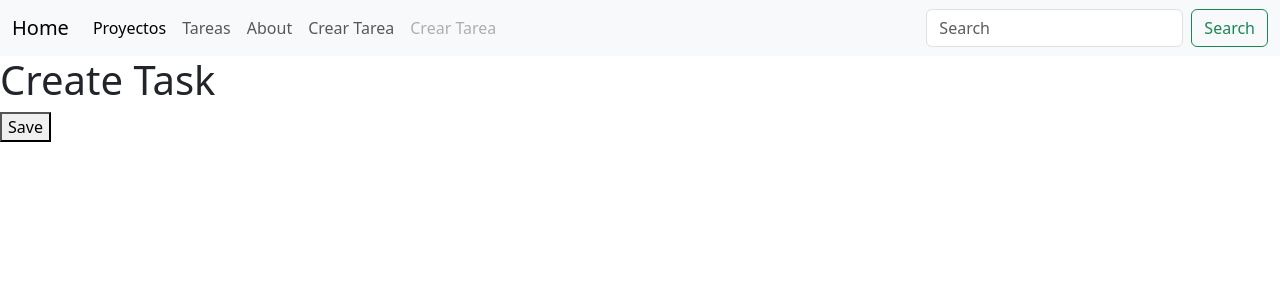
After one commit to kmlodlp/Django, a Python web app: template MiSitio/miapp/templates/tasks/Create_Task.html in a window 1280 px wide. The commit adds this page. Shown: the top 300 px of the page. Run offline with Jinja, Linux system fonts and the light colour scheme; the template is opened without the code that fills it, so the values that code supplies are empty.

Commit message:
Django Entorno actualizado

```diff
--- /dev/null
+++ b/MiSitio/miapp/forms.py
@@ -0,0 +1,5 @@
+from django import forms
+
+class CreateNewTask(forms.Form):
+    title = forms.CharField(label='Titulo de la Tarea', max_length=200)
+    description = forms.CharField(widget=forms.Textarea)
--- a/MiSitio/miapp/templates/index.html
+++ b/MiSitio/miapp/templates/index.html
@@ -1,10 +1,9 @@
 {% extends 'layouts/base.html' %}
 
 {% block content %}
-    <h1>Hola desde el Index</h1>
+<h1 style="text-align: center">Hola Esta es la ruta Home🏡🏠</h1>
 <h1>{{title}}</h1>
 <ul>
-
   {%for username in SuperUsusarios %}
   <li>{{username}}</li>
   {% endfor%}
--- a/MiSitio/miapp/templates/layouts/base.html
+++ b/MiSitio/miapp/templates/layouts/base.html
@@ -3,16 +3,53 @@
 <head>
     <meta charset="UTF-8">
     <meta name="viewport" content="width=device-width, initial-scale=1.0">
-    <title>Document</title>
+    <link href="https://cdn.jsdelivr.net/npm/bootstrap@5.3.3/dist/css/bootstrap.min.css" rel="stylesheet" integrity="sha384-QWTKZyjpPEjISv5WaRU9OFeRpok6YctnYmDr5pNlyT2bRjXh0JMhjY6hW+ALEwIH" crossorigin="anonymous">
+    <title>Tareas</title>
 </head>
 <body>
-    <nav>
+    <nav class="navbar navbar-expand-lg bg-body-tertiary">
+        <div class="container-fluid">
+          <a class="navbar-brand" href="/home/index">Home</a>
+          <button class="navbar-toggler" type="button" data-bs-toggle="collapse" data-bs-target="#navbarSupportedContent" aria-controls="navbarSupportedContent" aria-expanded="false" aria-label="Toggle navigation">
+            <span class="navbar-toggler-icon"></span>
+          </button>
+          <div class="collapse navbar-collapse" id="navbarSupportedContent">
+            <ul class="navbar-nav me-auto mb-2 mb-lg-0">
+              <li class="nav-item">
+                <a class="nav-link active" aria-current="page" href="/home/Proyectos">Proyectos</a>
+              </li>
+              <li class="nav-item">
+                <a class="nav-link" href="/home/Tareas">Tareas</a>
+              </li>
+              <li class="nav-item ">
+                <a class="nav-link d" href="/home/about">
+                About
+                </a>
+              </li>
+              <li class="nav-item">
+                <a class="nav-link" href="/home/CraerTarea">Crear Tarea</a>
+              </li>
+              <li class="nav-item">
+                <a class="nav-link disabled" aria-disabled="true" href="/home/CraerTarea">Crear Tarea</a>
+              </li>
+            </ul>
+            <form class="d-flex" role="search">
+              <input class="form-control me-2" type="search" placeholder="Search" aria-label="Search">
+              <button class="btn btn-outline-success" type="submit">Search</button>
+            </form>
+          </div>
+        </div>
+      </nav>
+    <!-- <nav>
         <ul>
-            <li><a href="/home">Home</a></li>
+            <li><a href="/home/index">Home</a></li>
             <li><a href="/home/Proyectos">Proyectos</a></li>
             <li><a href="/home/about">About</a></li>
+            <li><a href="/home/Tareas">Tareas</a></li>
+            <li><a href="/home/CraerTarea">Crear Tarea</a></li>
         </ul>
-    </nav>
+    </nav> -->
+    <script src="https://cdn.jsdelivr.net/npm/bootstrap@5.3.3/dist/js/bootstrap.bundle.min.js" integrity="sha384-YvpcrYf0tY3lHB60NNkmXc5s9fDVZLESaAA55NDzOxhy9GkcIdslK1eN7N6jIeHz" crossorigin="anonymous"></script>
 </body>
 </html>
 
--- a/MiSitio/miapp/templates/projects/projects.html
+++ b/MiSitio/miapp/templates/projects/projects.html
@@ -1,7 +1,7 @@
 {% extends 'layouts/base.html' %}
 
 {% block content %}
-    <h1>Proyectos de MiApp</h1>
+    <h1>Proyectos de MiApp📒🤓</h1>
     {%for project in Proyectos %}
         <h2>{{project.name}}</h2>
     {%endfor%}
--- /dev/null
+++ b/MiSitio/miapp/templates/tasks/Create_Task.html
@@ -0,0 +1,9 @@
+{% extends 'layouts/base.html' %}
+
+{% block content %}
+    <h1>Create Task</h1>
+    <form action="">
+        {{form.as_p}}
+        <button>Save</button>
+    </form>
+{% endblock %}
--- a/MiSitio/miapp/templates/tasks/tasks.html
+++ b/MiSitio/miapp/templates/tasks/tasks.html
@@ -1,8 +1,8 @@
 {% extends 'layouts/base.html' %}
 
 {% block content %}
-    <h1>Proyectos de MiApp</h1>
-    {% task in tasks %}
+    <h1>Tareas Disponibles📔✍️</h1>
+    {% for task in tasks %}
         <h2>{{task.title}}</h2>
         <h2>{{task.description}}</h2>
         <button>Delete</button>
--- a/MiSitio/miapp/urls.py
+++ b/MiSitio/miapp/urls.py
@@ -10,6 +10,6 @@ urlpatterns = [
     path('index/',views.Index),
     path('about/',views.About),
     path('Proyectos/',views.Proyectos),
-    path('Tareas/',views.tasks)
-
+    path('Tareas/',views.Task),
+    path('CraerTarea/',views.Create_Task)
 ]
```
Also changed, not shown: MiSitio/miapp/views.py (+21 -1 lines). Lines whose indentation alone changed are shown as unchanged.
